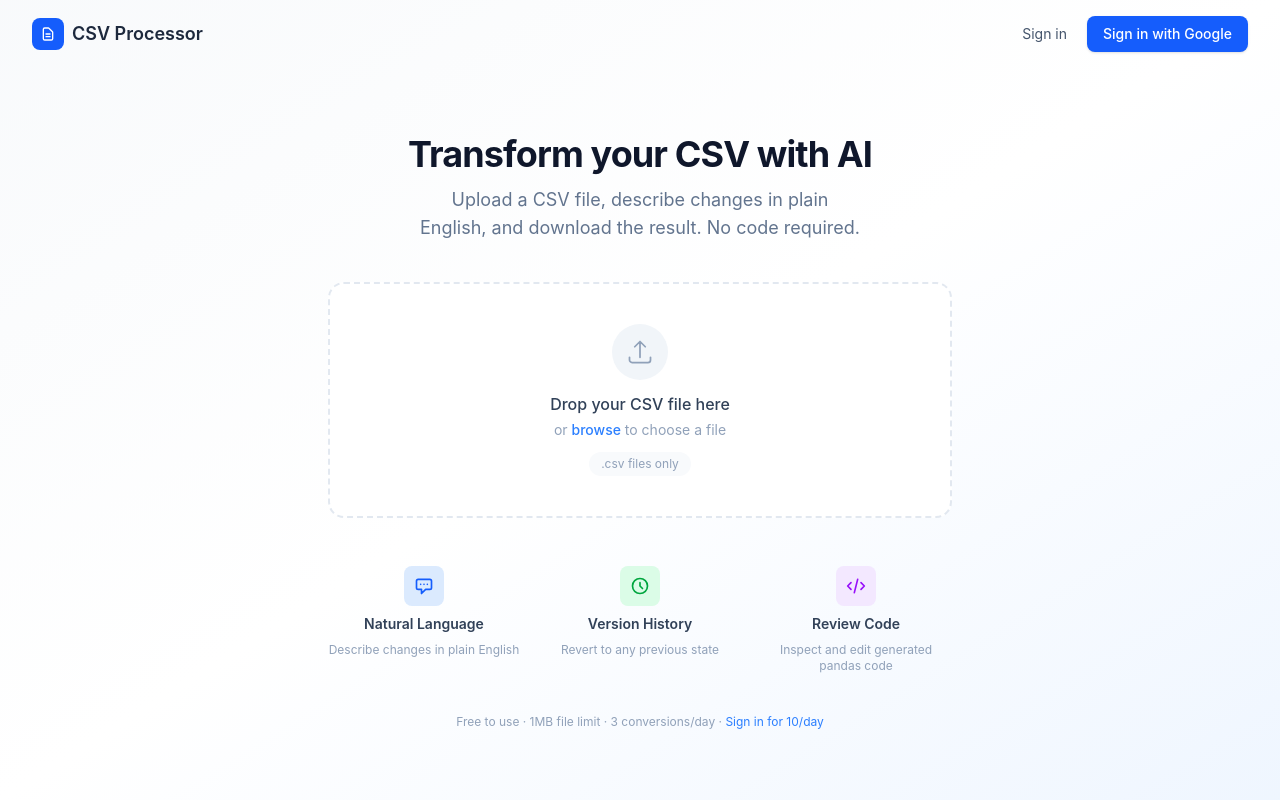
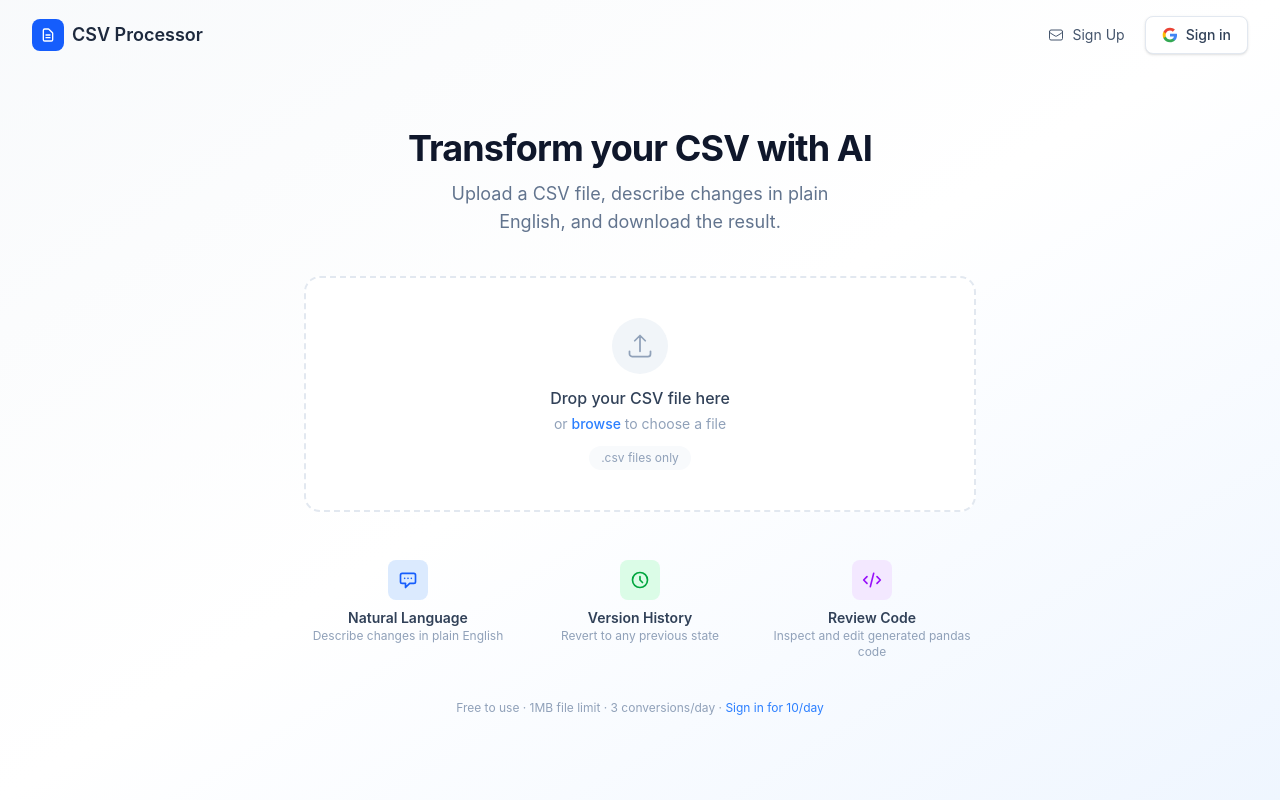
Before and after one commit to alancj731/csv-change-easy, a Vue app in the folder frontend/: page / in a window 1280 px wide. Built offline with nearby package versions, Linux system fonts and the light colour scheme; no server answers.

Commit message:
optimize home page

```diff
--- a/frontend/src/components/AuthButton.vue
+++ b/frontend/src/components/AuthButton.vue
@@ -37,17 +37,17 @@ function toggleDropdown() {
 <template>
   <div class="relative">
     <!-- Loading -->
-    <div v-if="isAuthLoading" class="h-9 w-24 bg-slate-100 rounded-lg animate-pulse" />
+    <div v-if="isAuthLoading" class="h-9 w-20 bg-slate-100 rounded-lg animate-pulse" />
 
     <!-- Logged in -->
-    <div v-else-if="user" class="flex items-center gap-3">
-      <div class="flex items-center gap-2 bg-white border border-slate-200 rounded-full pl-3 pr-1 py-1">
-        <div class="w-6 h-6 bg-blue-100 rounded-full flex items-center justify-center">
+    <div v-else-if="user" class="flex items-center gap-2">
+      <div class="flex items-center gap-2 bg-white border border-slate-200 rounded-full pl-2 sm:pl-3 pr-1 py-1">
+        <div class="w-6 h-6 bg-blue-100 rounded-full flex items-center justify-center shrink-0">
           <span class="text-xs font-medium text-blue-600">{{ (user.email || '?')[0].toUpperCase() }}</span>
         </div>
-        <span class="text-sm text-slate-600 max-w-[160px] truncate">{{ user.email }}</span>
+        <span class="text-sm text-slate-600 max-w-[100px] sm:max-w-[160px] truncate hidden xs:inline">{{ user.email }}</span>
         <button
-          class="text-xs text-slate-400 hover:text-slate-600 px-2 py-1 rounded-full hover:bg-slate-100 transition-colors"
+          class="text-xs text-slate-400 hover:text-slate-600 px-2 py-1 rounded-full hover:bg-slate-100 transition-colors whitespace-nowrap"
           @click="logout"
         >
           Sign out
@@ -56,25 +56,34 @@ function toggleDropdown() {
     </div>
 
     <!-- Not logged in -->
-    <div v-else class="flex items-center gap-2">
+    <div v-else class="flex items-center gap-1 sm:gap-2">
       <button
-        class="text-sm text-slate-600 hover:text-slate-800 px-3 py-2 rounded-lg hover:bg-white/60 transition-colors"
+        class="flex items-center gap-2 text-sm text-slate-600 hover:text-slate-800 px-2 sm:px-3 py-2 rounded-lg hover:bg-white/60 transition-colors whitespace-nowrap"
         @click="toggleDropdown"
       >
-        Sign in
+        <svg class="w-4 h-4 shrink-0" fill="none" viewBox="0 0 24 24" stroke="currentColor" stroke-width="1.5">
+          <path stroke-linecap="round" stroke-linejoin="round" d="M21.75 6.75v10.5a2.25 2.25 0 01-2.25 2.25h-15a2.25 2.25 0 01-2.25-2.25V6.75m19.5 0A2.25 2.25 0 0019.5 4.5h-15a2.25 2.25 0 00-2.25 2.25m19.5 0v.243a2.25 2.25 0 01-1.07 1.916l-7.5 4.615a2.25 2.25 0 01-2.36 0L3.32 8.91a2.25 2.25 0 01-1.07-1.916V6.75" />
+        </svg>
+        <span class="hidden sm:inline">Sign Up</span>
       </button>
       <button
-        class="text-sm font-medium text-white bg-blue-600 hover:bg-blue-700 px-4 py-2 rounded-lg transition-colors shadow-sm"
+        class="flex items-center gap-2 text-sm font-medium text-slate-700 bg-white border border-slate-200 hover:bg-slate-50 px-3 sm:px-4 py-2 rounded-lg transition-colors shadow-sm whitespace-nowrap"
         @click="loginWithGoogle"
       >
-        Sign in with Google
+        <svg class="w-4 h-4 shrink-0" viewBox="0 0 24 24">
+          <path d="M22.56 12.25c0-.78-.07-1.53-.2-2.25H12v4.26h5.92a5.06 5.06 0 01-2.2 3.32v2.77h3.57c2.08-1.92 3.28-4.74 3.28-8.1z" fill="#4285F4"/>
+          <path d="M12 23c2.97 0 5.46-.98 7.28-2.66l-3.57-2.77c-.98.66-2.23 1.06-3.71 1.06-2.86 0-5.29-1.93-6.16-4.53H2.18v2.84C3.99 20.53 7.7 23 12 23z" fill="#34A853"/>
+          <path d="M5.84 14.09c-.22-.66-.35-1.36-.35-2.09s.13-1.43.35-2.09V7.07H2.18C1.43 8.55 1 10.22 1 12s.43 3.45 1.18 4.93l2.85-2.22.81-.62z" fill="#FBBC05"/>
+          <path d="M12 5.38c1.62 0 3.06.56 4.21 1.64l3.15-3.15C17.45 2.09 14.97 1 12 1 7.7 1 3.99 3.47 2.18 7.07l3.66 2.84c.87-2.6 3.3-4.53 6.16-4.53z" fill="#EA4335"/>
+        </svg>
+        <span class="hidden sm:inline">Sign in</span>
       </button>
     </div>
 
     <!-- Email dropdown -->
     <div
       v-if="!user && showDropdown"
-      class="absolute right-0 top-12 z-50 bg-white border border-slate-200 rounded-xl shadow-xl p-5 w-80"
+      class="absolute right-0 top-12 z-50 bg-white border border-slate-200 rounded-xl shadow-xl p-5 w-72 sm:w-80"
     >
       <form class="space-y-3" @submit.prevent="handleEmailSubmit">
         <h3 class="text-sm font-semibold text-slate-800">
--- a/frontend/src/views/UploadView.vue
+++ b/frontend/src/views/UploadView.vue
@@ -18,27 +18,27 @@ const emit = defineEmits<{
 <template>
   <div class="min-h-screen bg-gradient-to-br from-slate-50 via-white to-blue-50 relative">
     <!-- Header -->
-    <header class="flex items-center justify-between px-8 py-4">
+    <header class="flex items-center justify-between px-4 sm:px-8 py-4">
       <div class="flex items-center gap-2">
-        <div class="w-8 h-8 bg-blue-600 rounded-lg flex items-center justify-center">
+        <div class="w-8 h-8 bg-blue-600 rounded-lg flex items-center justify-center shrink-0">
           <svg class="w-4 h-4 text-white" fill="none" viewBox="0 0 24 24" stroke="currentColor" stroke-width="2">
             <path stroke-linecap="round" stroke-linejoin="round" d="M9 12h6m-6 4h6m2 5H7a2 2 0 01-2-2V5a2 2 0 012-2h5.586a1 1 0 01.707.293l5.414 5.414a1 1 0 01.293.707V19a2 2 0 01-2 2z" />
           </svg>
         </div>
-        <span class="text-lg font-semibold text-slate-800">CSV Processor</span>
+        <span class="text-lg font-semibold text-slate-800 hidden sm:inline">CSV Processor</span>
       </div>
       <AuthButton />
     </header>
 
     <!-- Hero -->
-    <div class="flex items-center justify-center" style="min-height: calc(100vh - 72px)">
-      <div class="w-full max-w-2xl px-6">
-        <div class="text-center mb-10">
-          <h1 class="text-4xl font-bold text-slate-900 mb-3 tracking-tight">
+    <div class="flex items-center justify-center px-4 sm:px-6" style="min-height: calc(100vh - 72px)">
+      <div class="w-full max-w-2xl">
+        <div class="text-center mb-8 sm:mb-10">
+          <h1 class="text-2xl sm:text-4xl font-bold text-slate-900 mb-3 tracking-tight">
             Transform your CSV with AI
           </h1>
-          <p class="text-lg text-slate-500 max-w-md mx-auto">
-            Upload a CSV file, describe changes in plain English, and download the result. No code required.
+          <p class="text-base sm:text-lg text-slate-500 max-w-md mx-auto">
+            Upload a CSV file, describe changes in plain English, and download the result.
           </p>
         </div>
 
@@ -60,38 +60,44 @@ const emit = defineEmits<{
         </p>
 
         <!-- Features -->
-        <div class="mt-12 grid grid-cols-3 gap-6 text-center">
-          <div class="space-y-2">
-            <div class="w-10 h-10 mx-auto bg-blue-100 rounded-lg flex items-center justify-center">
+        <div class="mt-10 sm:mt-12 grid grid-cols-1 sm:grid-cols-3 gap-4 sm:gap-6 text-center">
+          <div class="flex sm:flex-col items-center sm:items-center gap-3 sm:gap-0 sm:space-y-2 bg-white/60 sm:bg-transparent rounded-xl p-3 sm:p-0">
+            <div class="w-10 h-10 shrink-0 bg-blue-100 rounded-lg flex items-center justify-center">
               <svg class="w-5 h-5 text-blue-600" fill="none" viewBox="0 0 24 24" stroke="currentColor" stroke-width="2">
                 <path stroke-linecap="round" stroke-linejoin="round" d="M8 10h.01M12 10h.01M16 10h.01M9 16H5a2 2 0 01-2-2V6a2 2 0 012-2h14a2 2 0 012 2v8a2 2 0 01-2 2h-5l-5 5v-5z" />
               </svg>
             </div>
+            <div class="text-left sm:text-center">
               <h3 class="text-sm font-semibold text-slate-700">Natural Language</h3>
               <p class="text-xs text-slate-400">Describe changes in plain English</p>
             </div>
-          <div class="space-y-2">
-            <div class="w-10 h-10 mx-auto bg-green-100 rounded-lg flex items-center justify-center">
+          </div>
+          <div class="flex sm:flex-col items-center sm:items-center gap-3 sm:gap-0 sm:space-y-2 bg-white/60 sm:bg-transparent rounded-xl p-3 sm:p-0">
+            <div class="w-10 h-10 shrink-0 bg-green-100 rounded-lg flex items-center justify-center">
               <svg class="w-5 h-5 text-green-600" fill="none" viewBox="0 0 24 24" stroke="currentColor" stroke-width="2">
                 <path stroke-linecap="round" stroke-linejoin="round" d="M12 8v4l3 3m6-3a9 9 0 11-18 0 9 9 0 0118 0z" />
               </svg>
             </div>
+            <div class="text-left sm:text-center">
               <h3 class="text-sm font-semibold text-slate-700">Version History</h3>
               <p class="text-xs text-slate-400">Revert to any previous state</p>
             </div>
-          <div class="space-y-2">
-            <div class="w-10 h-10 mx-auto bg-purple-100 rounded-lg flex items-center justify-center">
+          </div>
+          <div class="flex sm:flex-col items-center sm:items-center gap-3 sm:gap-0 sm:space-y-2 bg-white/60 sm:bg-transparent rounded-xl p-3 sm:p-0">
+            <div class="w-10 h-10 shrink-0 bg-purple-100 rounded-lg flex items-center justify-center">
               <svg class="w-5 h-5 text-purple-600" fill="none" viewBox="0 0 24 24" stroke="currentColor" stroke-width="2">
                 <path stroke-linecap="round" stroke-linejoin="round" d="M10 20l4-16m4 4l4 4-4 4M6 16l-4-4 4-4" />
               </svg>
             </div>
+            <div class="text-left sm:text-center">
               <h3 class="text-sm font-semibold text-slate-700">Review Code</h3>
               <p class="text-xs text-slate-400">Inspect and edit generated pandas code</p>
             </div>
           </div>
+        </div>
 
         <!-- Limit info -->
-        <p class="mt-10 text-center text-xs text-slate-400">
+        <p class="mt-8 sm:mt-10 text-center text-xs text-slate-400 pb-6">
           <template v-if="user">
             Signed in &middot; 50MB per file &middot; 10 conversions/day &middot;
             Need more? Contact <a href="mailto:winnipegdatafan@gmail.com" class="text-blue-500 hover:underline">winnipegdatafan@gmail.com</a>
--- a/frontend/src/views/WorkspaceView.vue
+++ b/frontend/src/views/WorkspaceView.vue
@@ -1,5 +1,5 @@
 <script setup lang="ts">
-import { onMounted } from 'vue'
+import { ref, onMounted } from 'vue'
 import type { PreviewData } from '../types'
 import { useCsvPreview } from '../composables/useCsvPreview'
 import { useQueryHistory } from '../composables/useQueryHistory'
@@ -29,6 +29,8 @@ const {
 } = useQueryHistory()
 const { versions, isReverting, fetchVersions, revert } = useVersions()
 
+const showSidebar = ref(false)
+
 onMounted(() => {
   applyPreview(props.initialPreview)
   fetchVersions(props.sessionId)
@@ -51,6 +53,7 @@ async function handleRevert(versionId: number) {
   if (preview) {
     applyPreview(preview)
   }
+  showSidebar.value = false
 }
 
 function handlePageChange(newPage: number) {
@@ -61,25 +64,39 @@ function handlePageChange(newPage: number) {
 <template>
   <div class="h-screen flex flex-col bg-gray-50">
     <!-- Header -->
-    <header class="flex items-center justify-between px-6 py-3 bg-white border-b">
-      <div class="flex items-center gap-4">
-        <h1 class="text-lg font-bold text-gray-800">CSV Processor</h1>
+    <header class="flex items-center justify-between px-3 sm:px-6 py-3 bg-white border-b gap-2">
+      <div class="flex items-center gap-2 sm:gap-4 min-w-0">
+        <h1 class="text-base sm:text-lg font-bold text-gray-800 whitespace-nowrap">CSV Processor</h1>
         <button
-          class="text-sm text-gray-500 hover:text-gray-700"
+          class="text-xs sm:text-sm text-gray-500 hover:text-gray-700 whitespace-nowrap"
           @click="emit('reset')"
         >
-          Upload new file
+          New file
         </button>
       </div>
-      <div class="flex items-center gap-4">
-        <AuthButton />
+      <div class="flex items-center gap-2 sm:gap-4">
+        <!-- Versions toggle (mobile only) -->
+        <button
+          class="lg:hidden text-sm text-gray-500 hover:text-gray-700 px-2 py-1 border rounded"
+          @click="showSidebar = !showSidebar"
+        >
+          Versions
+        </button>
+        <div class="hidden sm:block">
+          <AuthButton />
+        </div>
         <DownloadButton :session-id="sessionId" />
       </div>
     </header>
 
-    <div class="flex flex-1 overflow-hidden">
+    <!-- Mobile auth row -->
+    <div class="sm:hidden flex justify-end px-3 py-2 bg-white border-b">
+      <AuthButton />
+    </div>
+
+    <div class="flex flex-1 overflow-hidden relative">
       <!-- Main content -->
-      <main class="flex-1 flex flex-col p-4 gap-4 overflow-y-auto">
+      <main class="flex-1 flex flex-col p-3 sm:p-4 gap-3 sm:gap-4 overflow-y-auto">
         <CsvTable
           :columns="columns"
           :rows="rows"
@@ -120,8 +137,23 @@ function handlePageChange(newPage: number) {
         <QueryHistory :queries="queries" />
       </main>
 
+      <!-- Sidebar overlay (mobile) -->
+      <div
+        v-if="showSidebar"
+        class="lg:hidden fixed inset-0 bg-black/30 z-40"
+        @click="showSidebar = false"
+      />
+
       <!-- Sidebar -->
-      <aside class="w-72 border-l bg-white p-4 overflow-y-auto">
+      <aside
+        class="bg-white border-l overflow-y-auto z-50 transition-transform duration-200
+          fixed right-0 top-0 h-full w-72 p-4 lg:relative lg:translate-x-0 lg:block"
+        :class="showSidebar ? 'translate-x-0' : 'translate-x-full lg:translate-x-0'"
+      >
+        <div class="lg:hidden flex justify-between items-center mb-4">
+          <h3 class="text-sm font-semibold text-gray-700">Versions</h3>
+          <button class="text-gray-400 hover:text-gray-600 text-lg" @click="showSidebar = false">&times;</button>
+        </div>
         <VersionSidebar
           :versions="versions"
           :is-reverting="isReverting"
```
Lines whose indentation alone changed are shown as unchanged.
